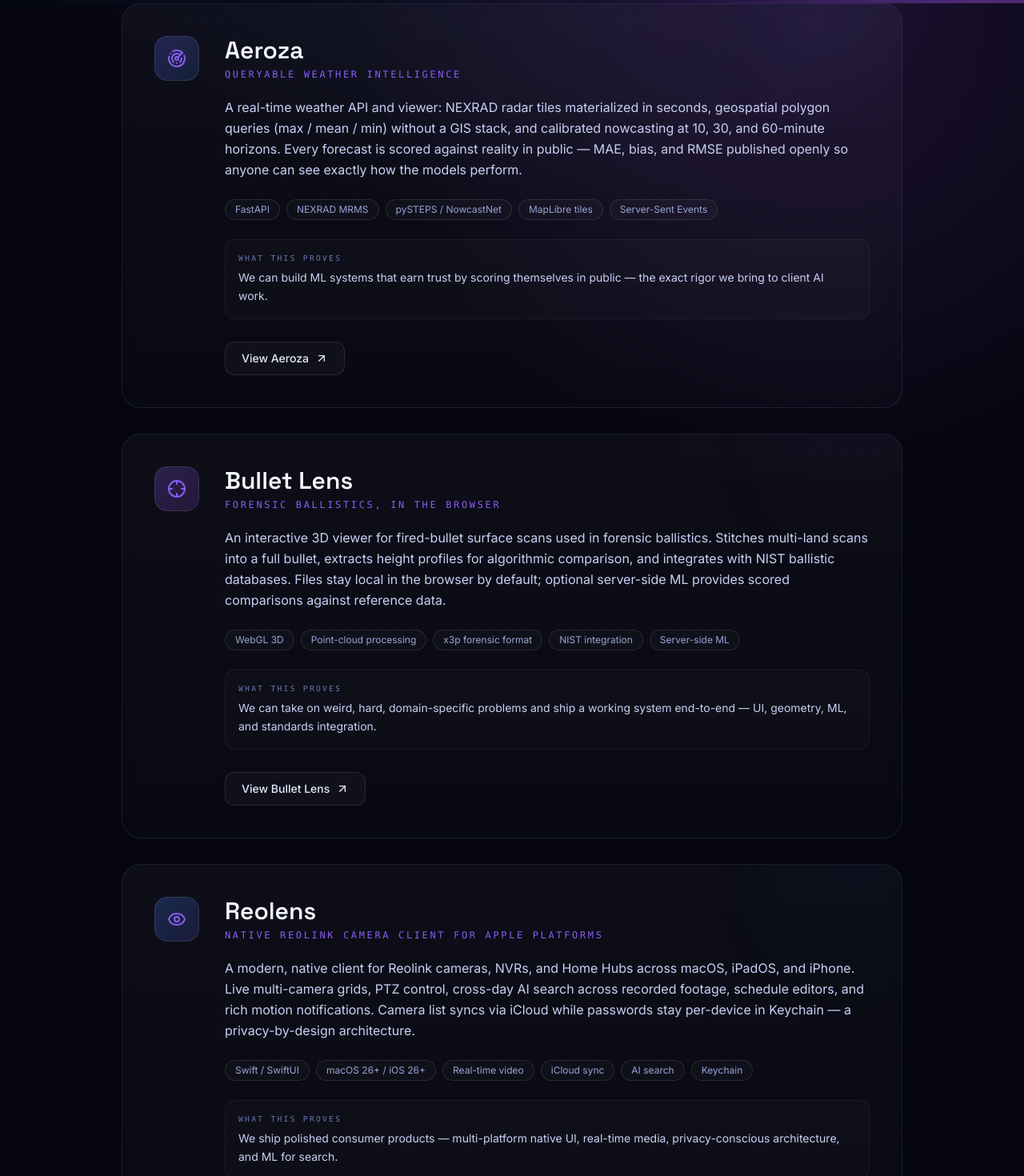
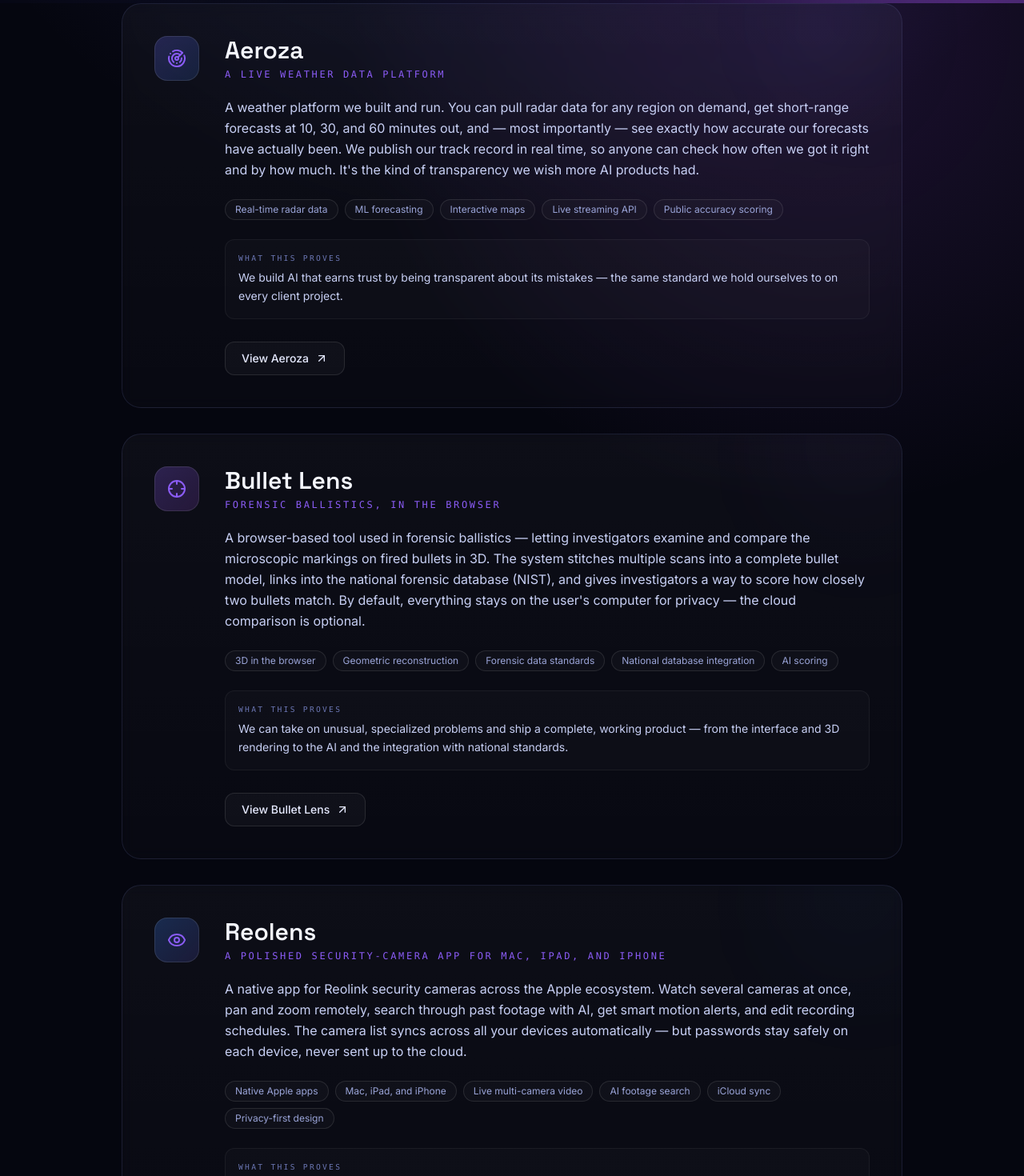
Before and after one commit to jestatsio/jestatsio.github.io, a Next.js app: page /built in a window 1280 px wide. Shown: the part 520-1990 px from the top of the page at 80% size. Built offline with nearby package versions, Linux system fonts and the light colour scheme.

Commit message:
Simpler language for the case studies

```diff
--- a/src/app/built/BuiltList.tsx
+++ b/src/app/built/BuiltList.tsx
@@ -6,58 +6,58 @@
 const projects: BuiltProjectData[] = [
   {
     name: "Aeroza",
-    tagline: "Queryable weather intelligence",
+    tagline: "A live weather data platform",
     description:
-      "A real-time weather API and viewer: NEXRAD radar tiles materialized in seconds, geospatial polygon queries (max / mean / min) without a GIS stack, and calibrated nowcasting at 10, 30, and 60-minute horizons. Every forecast is scored against reality in public — MAE, bias, and RMSE published openly so anyone can see exactly how the models perform.",
+      "A weather platform we built and run. You can pull radar data for any region on demand, get short-range forecasts at 10, 30, and 60 minutes out, and — most importantly — see exactly how accurate our forecasts have actually been. We publish our track record in real time, so anyone can check how often we got it right and by how much. It's the kind of transparency we wish more AI products had.",
     url: "https://www.aeroza.app/",
     icon: Radar,
     accent: "indigo",
     stack: [
-      "FastAPI",
-      "NEXRAD MRMS",
-      "pySTEPS / NowcastNet",
-      "MapLibre tiles",
-      "Server-Sent Events",
+      "Real-time radar data",
+      "ML forecasting",
+      "Interactive maps",
+      "Live streaming API",
+      "Public accuracy scoring",
     ],
     proves:
-      "We can build ML systems that earn trust by scoring themselves in public — the exact rigor we bring to client AI work.",
+      "We build AI that earns trust by being transparent about its mistakes — the same standard we hold ourselves to on every client project.",
   },
   {
     name: "Bullet Lens",
     tagline: "Forensic ballistics, in the browser",
     description:
-      "An interactive 3D viewer for fired-bullet surface scans used in forensic ballistics. Stitches multi-land scans into a full bullet, extracts height profiles for algorithmic comparison, and integrates with NIST ballistic databases. Files stay local in the browser by default; optional server-side ML provides scored comparisons against reference data.",
+      "A browser-based tool used in forensic ballistics — letting investigators examine and compare the microscopic markings on fired bullets in 3D. The system stitches multiple scans into a complete bullet model, links into the national forensic database (NIST), and gives investigators a way to score how closely two bullets match. By default, everything stays on the user's computer for privacy — the cloud comparison is optional.",
     url: "https://bullet-lens.vercel.app/",
     icon: Crosshair,
     accent: "violet",
     stack: [
-      "WebGL 3D",
-      "Point-cloud processing",
-      "x3p forensic format",
-      "NIST integration",
-      "Server-side ML",
+      "3D in the browser",
+      "Geometric reconstruction",
+      "Forensic data standards",
+      "National database integration",
+      "AI scoring",
     ],
     proves:
-      "We can take on weird, hard, domain-specific problems and ship a working system end-to-end — UI, geometry, ML, and standards integration.",
+      "We can take on unusual, specialized problems and ship a complete, working product — from the interface and 3D rendering to the AI and the integration with national standards.",
   },
   {
     name: "Reolens",
-    tagline: "Native Reolink camera client for Apple platforms",
+    tagline: "A polished security-camera app for Mac, iPad, and iPhone",
     description:
-      "A modern, native client for Reolink cameras, NVRs, and Home Hubs across macOS, iPadOS, and iPhone. Live multi-camera grids, PTZ control, cross-day AI search across recorded footage, schedule editors, and rich motion notifications. Camera list syncs via iCloud while passwords stay per-device in Keychain — a privacy-by-design architecture.",
+      "A native app for Reolink security cameras across the Apple ecosystem. Watch several cameras at once, pan and zoom remotely, search through past footage with AI, get smart motion alerts, and edit recording schedules. The camera list syncs across all your devices automatically — but passwords stay safely on each device, never sent up to the cloud.",
     url: "https://reolens.io/",
     icon: Eye,
     accent: "blue",
     stack: [
-      "Swift / SwiftUI",
-      "macOS 26+ / iOS 26+",
-      "Real-time video",
+      "Native Apple apps",
+      "Mac, iPad, and iPhone",
+      "Live multi-camera video",
+      "AI footage search",
       "iCloud sync",
-      "AI search",
-      "Keychain",
+      "Privacy-first design",
     ],
     proves:
-      "We ship polished consumer products — multi-platform native UI, real-time media, privacy-conscious architecture, and ML for search.",
+      "We ship polished consumer products — apps people actually want to use, across multiple platforms, with serious attention to privacy and live-video performance.",
   },
 ];
 
```
Also changed, not shown: src/app/diagnostic/page.tsx (+45 -14 lines).
